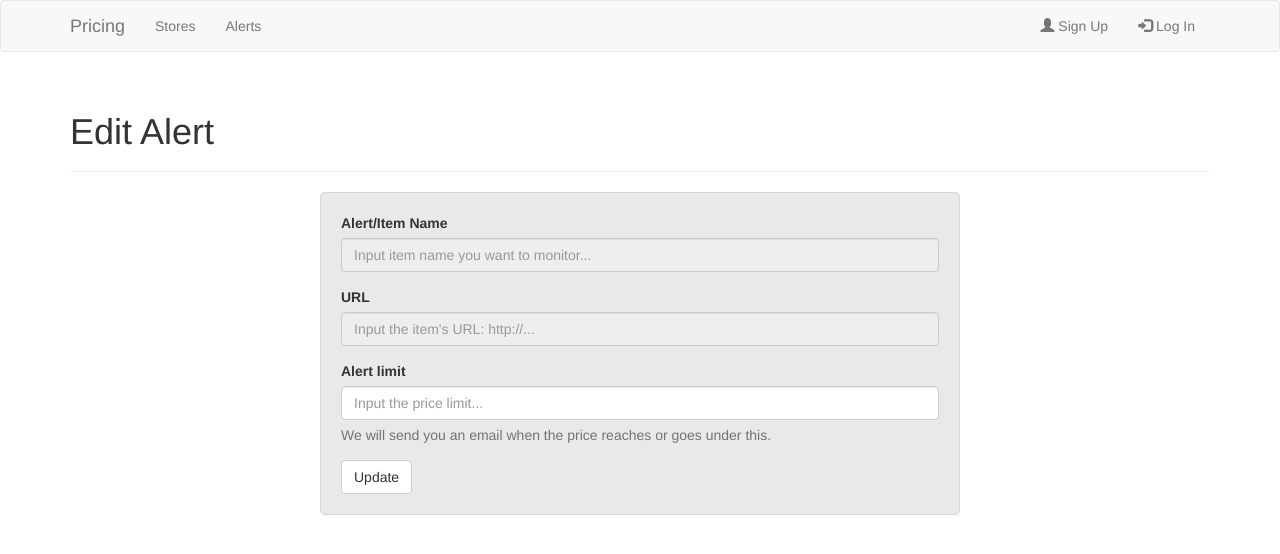
After one commit to QilinGu/price-monitor-app, a Flask app: template src/templates/alerts/edit_alert.jinja2 in a window 1280 px wide. The commit adds this page. Shown: the top 554 px of the page. Run offline with Flask 2, Linux system fonts and the light colour scheme; the template is opened without the code that fills it, so the values that code supplies are empty; some libraries are stand-ins or nearby versions.

Commit message:
Add permission control

```diff
--- a/src/models/stores/views.py
+++ b/src/models/stores/views.py
@@ -6,6 +6,7 @@ from flask import request
 from flask import url_for
 
 from src.models.stores.store import Store
+import src.models.users.decorators as user_decorators
 
 store_blueprint = Blueprint('stores', __name__)
 
@@ -19,6 +20,7 @@ def store_page(store_id):
     return render_template('stores/store.jinja2', store=Store.get_by_id(store_id))
 
 @store_blueprint.route('/new', methods=['GET', 'POST'])
+@user_decorators.require_admin_permissions
 def create_store():
     if request.method == 'POST':
         name = request.form['name']
@@ -31,6 +33,7 @@ def create_store():
     return render_template('stores/new_store.jinja2')
 
 @store_blueprint.route('/edit/<string:store_id>', methods=['GET', 'POST'])
+@user_decorators.require_admin_permissions
 def edit_store(store_id):
     store = Store.get_by_id(store_id)
     print('in edit_store, query:', store.query)
@@ -50,6 +53,7 @@ def edit_store(store_id):
     return render_template('stores/edit_store.jinja2', store=store)
 
 @store_blueprint.route('/delete/<string:store_id>')
+@user_decorators.require_admin_permissions
 def delete_store(store_id):
     Store.get_by_id(store_id).delete()
     return redirect(url_for('.index'))
--- a/src/templates/alerts/alert.jinja2
+++ b/src/templates/alerts/alert.jinja2
@@ -9,6 +9,7 @@
     <div class="panel panel-default">
         <div class="panel-body">
             <a href="{{ alert.item.url }}" class="btn btn-default" role="button">Visit Site</a>
+            <a href="{{ url_for('alerts.edit_alert', alert_id=alert._id) }}" class="btn btn-default" role="button">Edit Alert</a>
             {% if alert.active %}
                 <a href="{{ url_for('alerts.deactivate_alert', alert_id=alert._id) }}" class="btn btn-danger" role="button">Deactivate Alert</a>
             {% else %}
--- /dev/null
+++ b/src/templates/alerts/edit_alert.jinja2
@@ -0,0 +1,33 @@
+{% extends "base.jinja2" %}
+
+{% block content %}
+    <div class="page-header">
+        <h1>Edit Alert</h1>
+    </div>
+    <div class="form-size">
+        <form method="post">
+            <div class="form-group">
+                <label for="name">Alert/Item Name</label>
+                <input disabled type="text" class="form-control" id="name" name="name"
+                       placeholder="Input item name you want to monitor..."
+                       value="{{ alert.name }}">
+            </div>
+            <div class="form-group">
+                <label for="url">URL</label>
+                <input disabled type="text" class="form-control" id="url"
+                       name="url" placeholder="Input the item's URL: http://..."
+                       value="{{ alert.url }}">
+            </div>
+            <div class="form-group">
+                <label for="price_limit">Alert limit</label>
+                <input type="text" class="form-control"
+                       id="price_limit" name="price_limit"
+                       placeholder="Input the price limit..."
+                       value="{{ alert.price_limit }}"
+                       aria-describedby="priceLimitBlock">
+                <p id="priceLimitBlock" class="help-block">We will send you an email when the price reaches or goes under this.</p>
+            </div>
+            <button type="submit" class="btn btn-default">Update</button>
+        </form>
+    </div>
+{% endblock %}
--- a/src/templates/stores/store.jinja2
+++ b/src/templates/stores/store.jinja2
@@ -6,9 +6,11 @@
     </div>
     <p> All URLs in this store should start with <strong>{{ store.url_prefix }}</strong></p>
     <div class="panel panel-default">
+    {% if session['email'] in config.ADMINS %}
         <div class="panel-body">
             <a href="{{ url_for('stores.edit_store', store_id=store._id) }}" class="btn btn-warning" role="button">Edit Store</a>
             <a href="{{ url_for('stores.delete_store', store_id=store._id) }}" class="btn btn-danger" role="button">Delete Store</a>
         </div>
+    {% endif %}
     </div>
 {% endblock %}
```
Also changed, not shown: src/models/alerts/views.py (+12 -2 lines), src/models/users/decorators.py (+11 -0 lines), src/templates/stores/store_index.jinja2 (+5 -3 lines).
